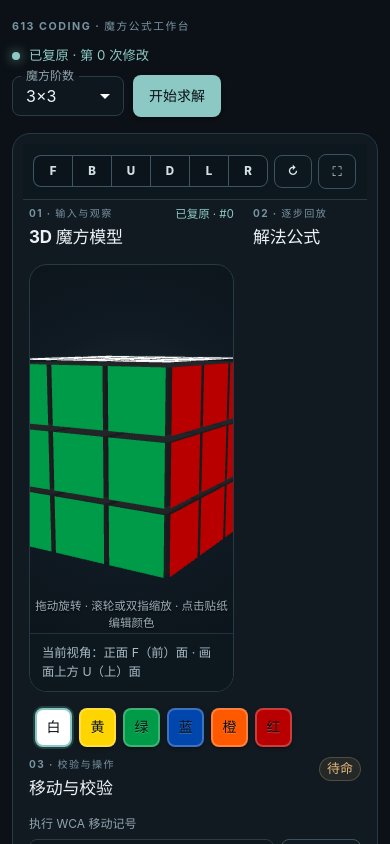
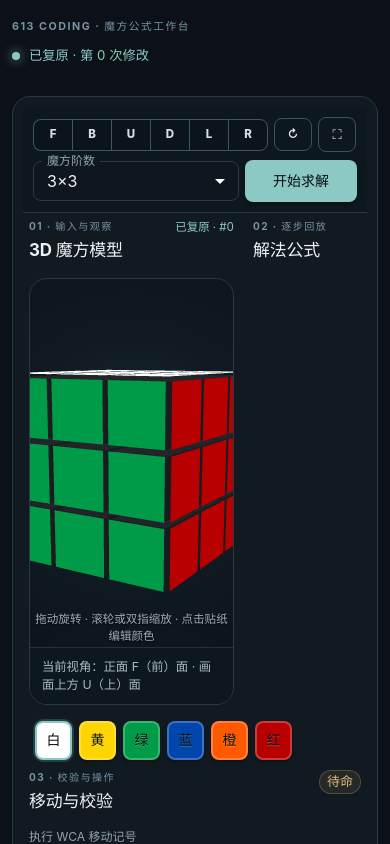
Before and after one commit to Insouciant21/cube-solver, a React (Vite) app in the folder apps/web/: page / in a window 390 px wide. Shown: the top 844 px of the page. Built offline with nearby package versions, Linux system fonts and the light colour scheme.

Commit message:
fix: move mobile solve controls

```diff
--- a/apps/web/src/App.tsx
+++ b/apps/web/src/App.tsx
@@ -201,11 +201,17 @@ function formatCustomSpeed(seconds: number): string {
 
 interface MobileWorkspaceControlsProps {
   viewControls: ViewControls | null;
+  order: number;
   formula: string[];
   playbackIndex: number;
   playing: boolean;
   speedPreset: SpeedPreset;
   customSpeedSeconds: number;
+  isBusy: boolean;
+  hasActiveJob: boolean;
+  onOrderChange: (value: string) => void;
+  onSolve: () => void;
+  onCancelSolve: () => void;
   onCopyFormula: () => void;
   onPrevious: () => void;
   onNext: () => void;
@@ -216,11 +222,17 @@ interface MobileWorkspaceControlsProps {
 
 function MobileWorkspaceControls({
   viewControls,
+  order,
   formula,
   playbackIndex,
   playing,
   speedPreset,
   customSpeedSeconds,
+  isBusy,
+  hasActiveJob,
+  onOrderChange,
+  onSolve,
+  onCancelSolve,
   onCopyFormula,
   onPrevious,
   onNext,
@@ -261,6 +273,46 @@ function MobileWorkspaceControls({
         </ButtonGroup>
         <Button type="button" aria-label="重置视角" onClick={() => viewControls?.reset()} sx={{ minHeight: 32, minWidth: 38, px: 0.75, fontSize: ".72rem" }}>↻</Button>
         <Button type="button" aria-label="适应窗口" onClick={() => viewControls?.fit()} sx={{ minHeight: 32, minWidth: 38, px: 0.75, fontSize: ".82rem" }}>⛶</Button>
+      </Box>
+
+      <Box
+        className="mobile-solve-controls"
+        sx={{
+          display: "grid",
+          gridTemplateColumns: "minmax(0, 1fr) minmax(112px, auto)",
+          alignItems: "center",
+          gap: 0.75,
+          minWidth: 0,
+        }}
+      >
+        <FormControl size="small" fullWidth sx={{ minWidth: 0 }}>
+          <InputLabel id="mobile-order-select-label">魔方阶数</InputLabel>
+          <Select
+            labelId="mobile-order-select-label"
+            id="mobile-order-select"
+            label="魔方阶数"
+            aria-label="魔方阶数"
+            value={order}
+            onChange={(event) => onOrderChange(String(event.target.value))}
+          >
+            {ORDERS.map((value) => <MenuItem key={value} value={value}>{value}×{value}</MenuItem>)}
+          </Select>
+        </FormControl>
+        <Button
+          variant="contained"
+          color="primary"
+          type="button"
+          onClick={onSolve}
+          disabled={isBusy}
+          sx={{ width: "100%", minWidth: 112, px: 1.25, color: "primary.contrastText", fontWeight: 760, whiteSpace: "nowrap" }}
+        >
+          {isBusy ? "求解中…" : "开始求解"}
+        </Button>
+        {hasActiveJob && isBusy && (
+          <Button type="button" onClick={onCancelSolve} sx={{ gridColumn: "1 / -1", width: "100%" }}>
+            取消求解
+          </Button>
+        )}
       </Box>
 
       {formula.length > 0 && (
@@ -1064,6 +1116,7 @@ export default function App() {
               gap: 1.125,
               ml: { xs: 0, sm: "auto" },
               flex: { xs: "1 0 100%", sm: "0 1 auto" },
+              [MOBILE_LAYOUT_QUERY]: { display: "none" },
             }}
           >
             <FormControl size="small" sx={{ minWidth: { xs: 112, sm: 124 } }}>
@@ -1138,11 +1191,17 @@ export default function App() {
           {mobileLayout && (
             <MobileWorkspaceControls
               viewControls={viewportControls}
+              order={order}
               formula={formula}
               playbackIndex={playbackIndex}
               playing={playing}
               speedPreset={speedPreset}
               customSpeedSeconds={customSpeedSeconds}
+              isBusy={isBusy}
+              hasActiveJob={Boolean(jobId)}
+              onOrderChange={changeOrder}
+              onSolve={solve}
+              onCancelSolve={cancelSolve}
               onCopyFormula={copyFormula}
               onPrevious={() => setPlaybackStep(playbackIndex - 1)}
               onNext={() => setPlaybackStep(playbackIndex + 1)}
@@ -1345,12 +1404,12 @@ export default function App() {
                   [MOBILE_LAYOUT_QUERY]: { display: "none" },
                 }}
               >
-                <Box className="formula-actions" sx={{ display: "flex", flexWrap: "wrap", gap: 0.5, minWidth: 0 }}>
-                  <Button type="button" onClick={copyFormula} disabled={!formula.length} sx={{ minWidth: 0, minHeight: 36, px: 0.625, fontSize: ".7rem", whiteSpace: "nowrap" }}>复制公式</Button>
+                <Box className="formula-actions" sx={{ display: "grid", gridTemplateColumns: formula.length > 0 ? "repeat(4, minmax(0, 1fr))" : "minmax(0, 1fr)", gap: 0.625, minWidth: 0 }}>
+                  <Button type="button" onClick={copyFormula} disabled={!formula.length} sx={{ width: "100%", minWidth: 0, minHeight: 40, px: 0.875, fontSize: ".75rem", whiteSpace: "nowrap" }}>复制公式</Button>
                   {formula.length > 0 && <>
-                    <Button type="button" aria-label="上一步" onClick={() => setPlaybackStep(playbackIndex - 1)} sx={{ minWidth: 0, minHeight: 36, px: 0.625, fontSize: ".7rem", whiteSpace: "nowrap" }}>← 上一步</Button>
-                    <Button type="button" aria-label="下一步" onClick={() => setPlaybackStep(playbackIndex + 1)} sx={{ minWidth: 0, minHeight: 36, px: 0.625, fontSize: ".7rem", whiteSpace: "nowrap" }}>下一步 →</Button>
-                    <Button type="button" aria-label={playing ? "暂停播放" : "播放公式"} onClick={togglePlayback} sx={{ minWidth: 0, minHeight: 36, px: 0.625, fontSize: ".7rem", whiteSpace: "nowrap" }}>{playing ? "暂停" : "播放"}</Button>
+                    <Button type="button" aria-label="上一步" onClick={() => setPlaybackStep(playbackIndex - 1)} sx={{ width: "100%", minWidth: 0, minHeight: 40, px: 0.875, fontSize: ".75rem", whiteSpace: "nowrap" }}>← 上一步</Button>
+                    <Button type="button" aria-label="下一步" onClick={() => setPlaybackStep(playbackIndex + 1)} sx={{ width: "100%", minWidth: 0, minHeight: 40, px: 0.875, fontSize: ".75rem", whiteSpace: "nowrap" }}>下一步 →</Button>
+                    <Button type="button" aria-label={playing ? "暂停播放" : "播放公式"} onClick={togglePlayback} sx={{ width: "100%", minWidth: 0, minHeight: 40, px: 0.875, fontSize: ".75rem", whiteSpace: "nowrap" }}>{playing ? "暂停" : "播放"}</Button>
                   </>}
                 </Box>
                 {formula.length > 0 && (
```
Also changed, not shown: 1 other file (tests, documents, lock files or other folders).
